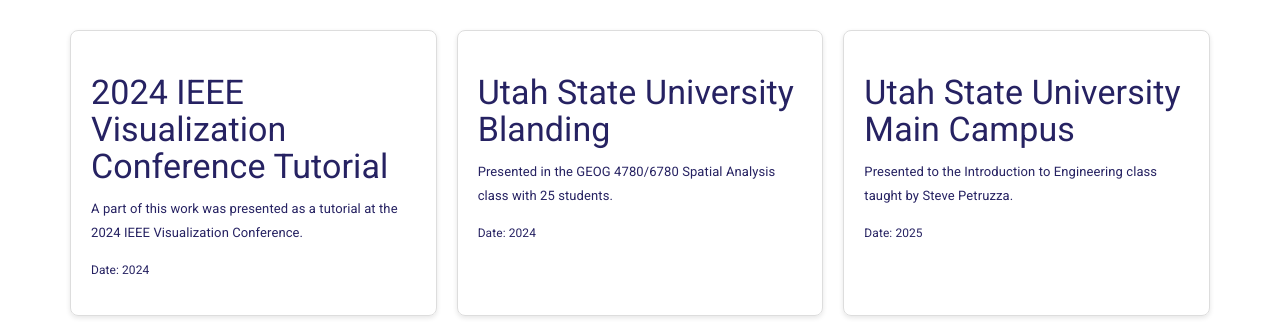
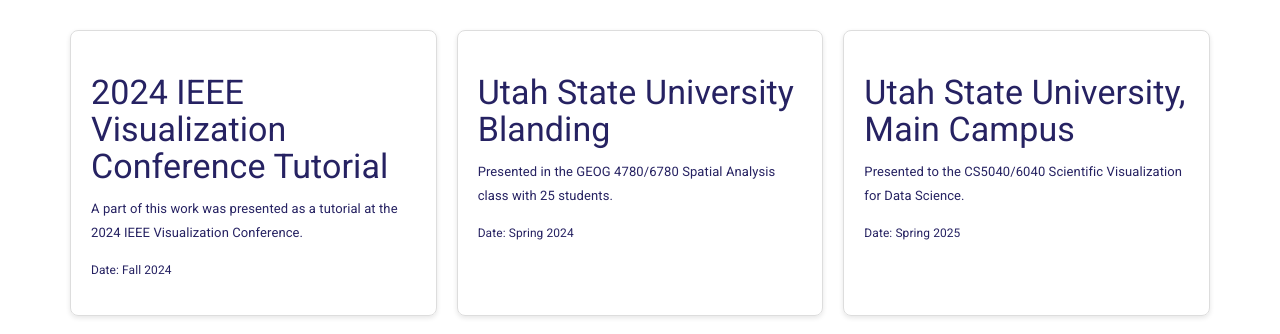
Before and after one commit to sciviscontest2026/sciviscontest2026.github.io, a Jekyll site: the page built from pages/archive.md, in a window 1280 px wide and 1400 px high. Shown: the part 517-851 px from the top of the window. Built offline with Jekyll 4.4.1, drawn with Linux system fonts in a browser that asks for light colours.

Commit message:
fix past presentation

```diff
--- a/pages/archive.md
+++ b/pages/archive.md
@@ -22,21 +22,21 @@
     <div class="presentation-card" style="flex: 1 1 300px; border: 1px solid #ddd; padding: 20px; border-radius: 8px; box-shadow: 0 2px 5px rgba(0,0,0,0.1); transition: transform 0.3s ease, box-shadow 0.3s ease, background-color 0.3s ease; cursor: pointer;">
       <h3>2024 IEEE Visualization Conference Tutorial</h3>
       <p>A part of this work was presented as a tutorial at the 2024 IEEE Visualization Conference.</p>
-      <p><small>Date: 2024</small></p>
+      <p><small>Date: Fall 2024</small></p>
     </div>
 
     <!-- Presentation Card 2: Utah State University Blanding -->
     <div class="presentation-card" style="flex: 1 1 300px; border: 1px solid #ddd; padding: 20px; border-radius: 8px; box-shadow: 0 2px 5px rgba(0,0,0,0.1); transition: transform 0.3s ease, box-shadow 0.3s ease, background-color 0.3s ease; cursor: pointer;">
       <h3>Utah State University Blanding</h3>
       <p>Presented in the GEOG 4780/6780 Spatial Analysis class with 25 students.</p>
-      <p><small>Date: 2024</small></p>
+      <p><small>Date: Spring 2024</small></p>
     </div>
 
     <!-- Presentation Card 3: Utah State University Main Campus -->
     <div class="presentation-card" style="flex: 1 1 300px; border: 1px solid #ddd; padding: 20px; border-radius: 8px; box-shadow: 0 2px 5px rgba(0,0,0,0.1); transition: transform 0.3s ease, box-shadow 0.3s ease, background-color 0.3s ease; cursor: pointer;">
-      <h3>Utah State University Main Campus</h3>
-      <p>Presented to the Introduction to Engineering class taught by Steve Petruzza.</p>
-      <p><small>Date: 2025</small></p>
+      <h3>Utah State University, Main Campus</h3>
+      <p>Presented to the CS5040/6040 Scientific Visualization for Data Science.</p>
+      <p><small>Date: Spring 2025</small></p>
     </div>
 
     <!-- Presentation Card 4: Upcoming University of Tennessee, Knoxville -->
```
